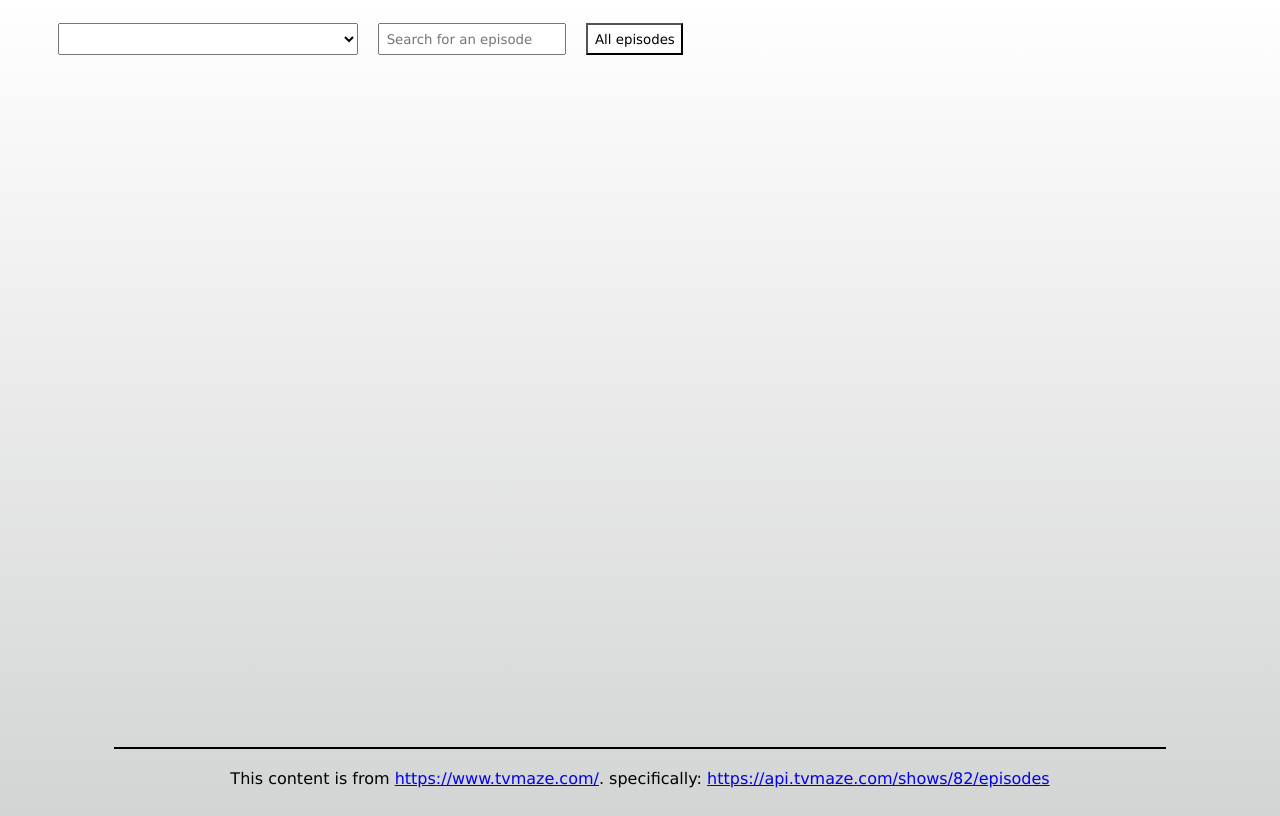
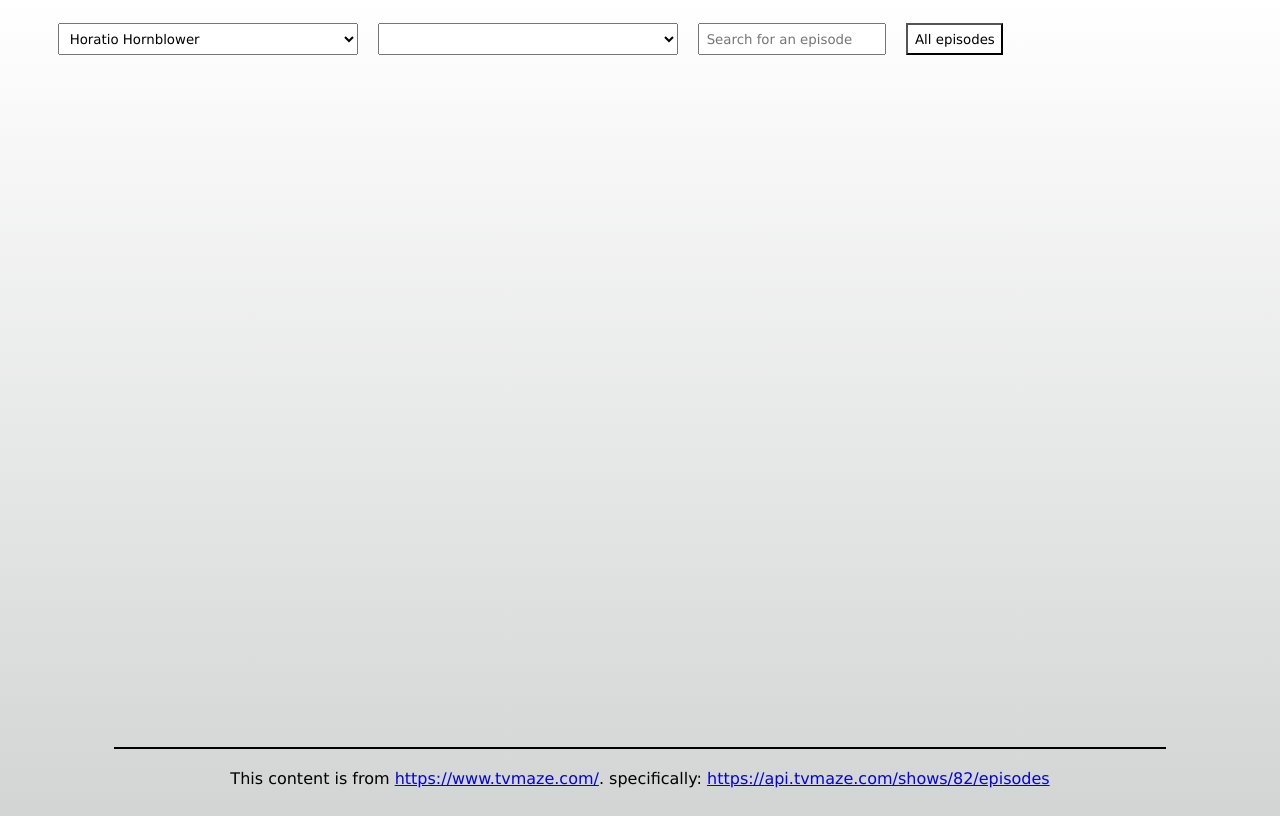
Before and after one commit to HThanki/tv-show-dom-project, a website: page index.html in a window 1280 px wide. Drawn offline with Linux system fonts and the light colour scheme; no server answers.

Commit message:
show select menu added to page. Not working yet

```diff
--- a/index.html
+++ b/index.html
@@ -12,7 +12,7 @@
     <div id="root"></div>
     <!-- Loads a provided function called getAllEpisodes() which returns all episodes -->
     <script src="episodes.js"></script>
-
+    <script src="shows.js"></script>
     <!-- Loads YOUR javascript code -->
     <script src="script.js"></script>
   </body>
--- a/script.js
+++ b/script.js
@@ -8,6 +8,12 @@ let ul = document.createElement("ul");
 
 let searchDiv = document.createElement("div");
 searchDiv.classList.add("search-div");
+
+let showSelect = document.createElement("select");
+showSelect.id = "show-select";
+const AllShows = getAllShows();
+
+let shows = [];
 
 let select = document.createElement("select");
 select.id = "episode-select";
@@ -25,6 +31,7 @@ button.innerText = "All episodes";
 
 button.addEventListener("click", setup);
 
+searchDiv.append(showSelect);
 searchDiv.append(select);
 searchDiv.append(input);
 searchDiv.append(button);
@@ -40,6 +47,7 @@ rootElem.append(ul);
 rootElem.append(footer);
 
 function setup() {
+  populateShowSelector(AllShows);
   sendRequest(82).then((data) => {
     currentEpisodes = data;
     currentCount = currentEpisodes.length;
@@ -137,4 +145,14 @@ select.addEventListener("change", (e) => {
   displayEpisodeCount(selectedEpisode);
 });
 
+function populateShowSelector(AllShows) {
+  AllShows.forEach((show) => {
+    //add this episode to select menu
+    let newOption = new Option(`${show.name}`, `${show.id}`);
+
+    //add option to show select menu
+    showSelect.add(newOption, undefined);
+  });
+}
+
 window.onload = setup;
--- a/style.css
+++ b/style.css
@@ -32,7 +32,8 @@
   padding: 0.5em;
 }
 
-#episode-select {
+#episode-select,
+#show-select {
   margin: 0;
   margin-right: 20px;
   padding: 0.5em;
```
Also changed, not shown: 1 other file.
